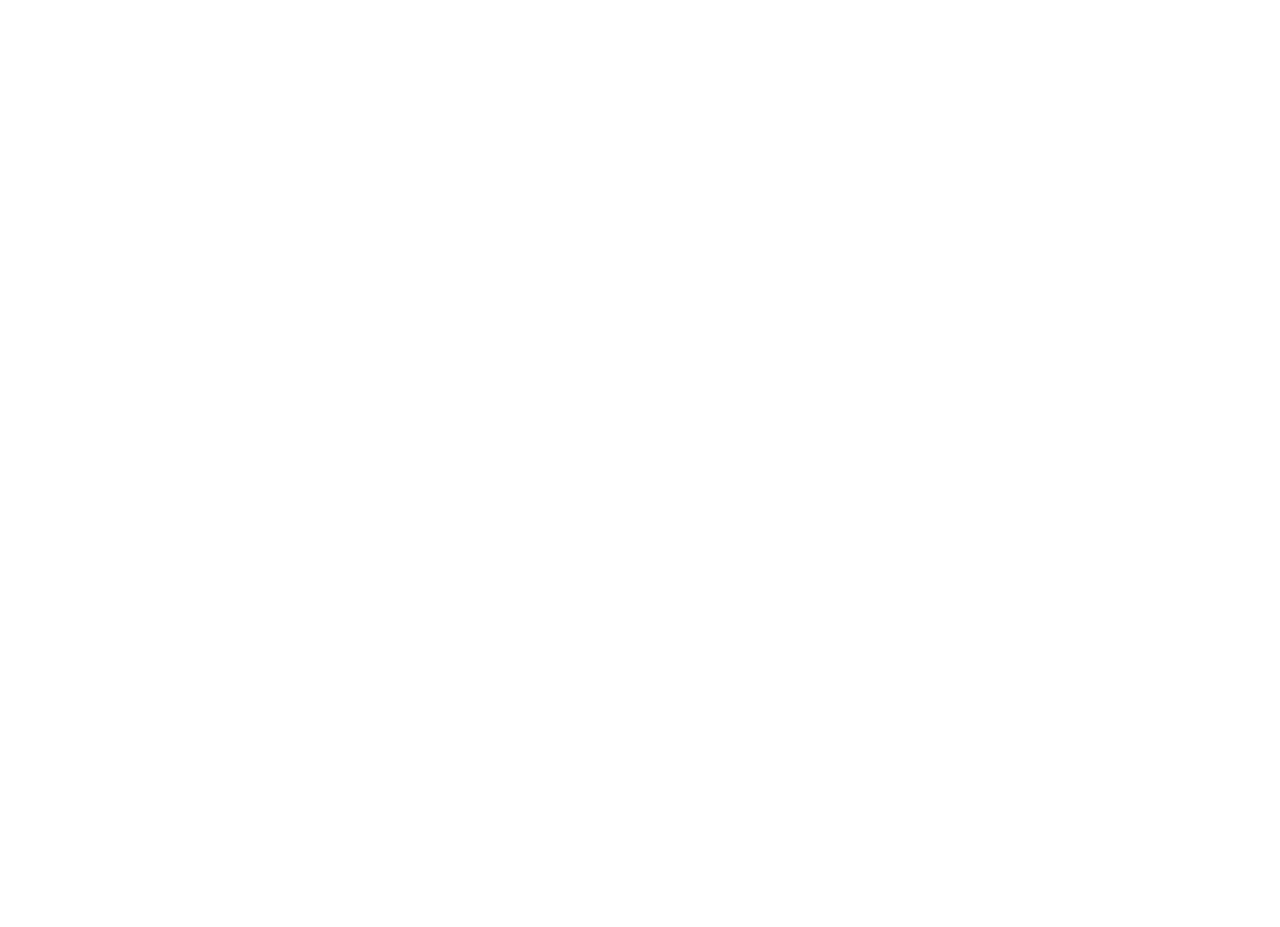
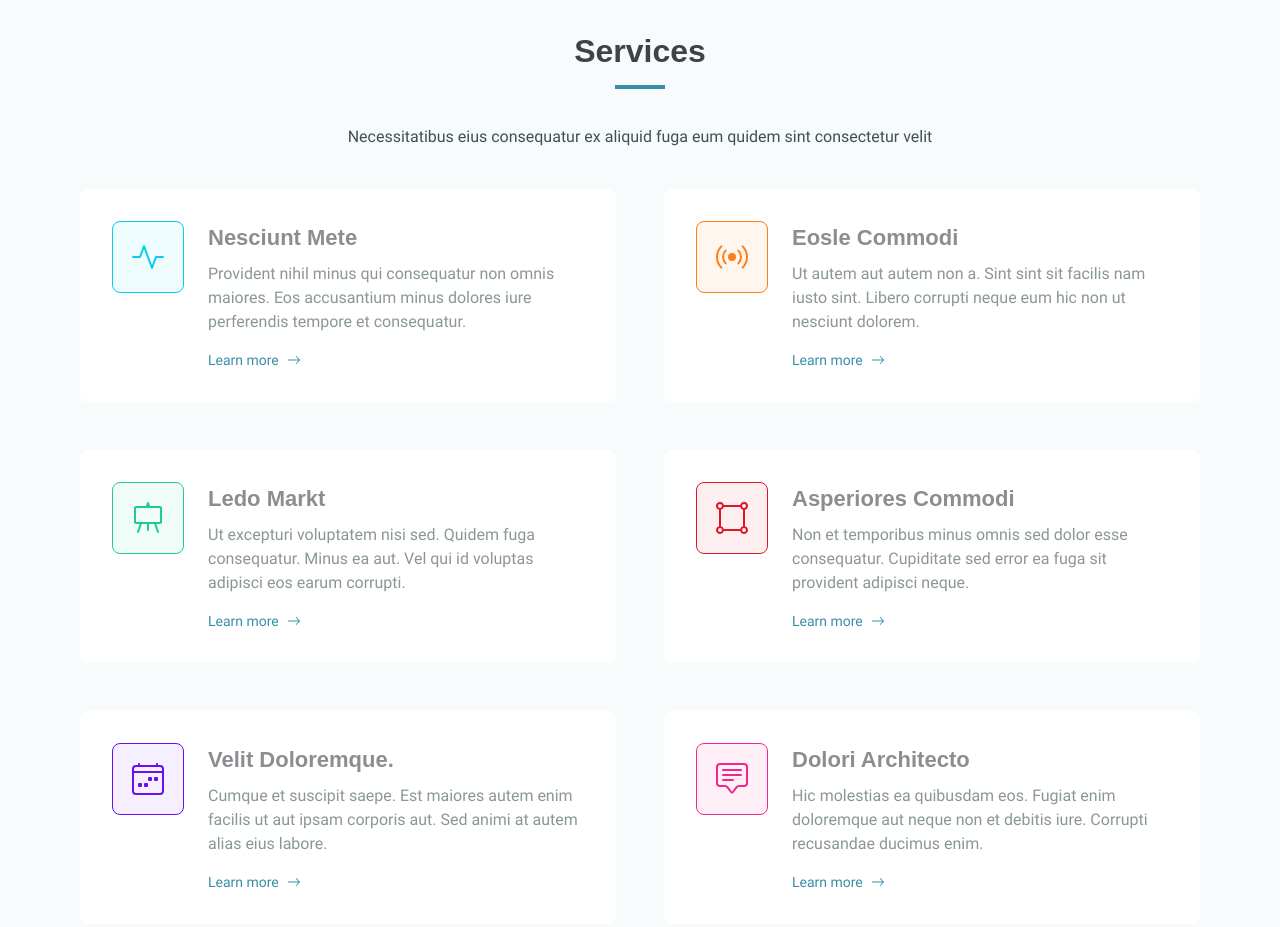
Before and after one commit to meet-bhimani/quick-start, a React (Vite) app: page / in a window 1280 px wide. Shown: the part 3940-4867 px from the top of the page. Before the commit the page ends 3895 px from the top, so only its background shows below. Built offline with nearby package versions, Linux system fonts and the light colour scheme; the HTML template or start-up script is replaced by a standard one; a web font is replaced by a local one.

Commit message:
[section]:add services section

```diff
--- a/src/App.tsx
+++ b/src/App.tsx
@@ -6,6 +6,7 @@
 import FeatureDetails from "./pages/sections/FeatureDetails";
 import FeaturedServices from "./pages/sections/FeaturedServices";
 import Features from "./pages/sections/Features";
+import Services from "./pages/sections/Services";
 
 function App() {
   return (
@@ -17,6 +18,7 @@
       <Companies />
       <Features />
       <FeatureDetails />
+      <Services />
     </>
   );
 }
--- /dev/null
+++ b/src/pages/sections/Services.tsx
@@ -0,0 +1,127 @@
+import { ReactElement } from "react";
+import SectionTitle from "../../components/common/SectionTitle";
+import {
+  BsActivity,
+  BsArrowRight,
+  BsBoundingBoxCircles,
+  BsBroadcast,
+  BsCalendar4Week,
+  BsChatSquareText,
+  BsEasel,
+} from "react-icons/bs";
+import { cn } from "../../utils/functions";
+
+type Service = {
+  id: number;
+  title: string;
+  description: string;
+  icon: ReactElement;
+  iconColor: string;
+};
+
+const ServicesData: Service[] = [
+  {
+    id: 1,
+    title: "Nesciunt Mete",
+    description:
+      "Provident nihil minus qui consequatur non omnis maiores. Eos accusantium minus dolores iure perferendis tempore et consequatur.",
+    icon: <BsActivity />,
+    iconColor: "#0dcaf0",
+  },
+  {
+    id: 2,
+    title: "Eosle Commodi",
+    description:
+      "Ut autem aut autem non a. Sint sint sit facilis nam iusto sint. Libero corrupti neque eum hic non ut nesciunt dolorem.",
+    icon: <BsBroadcast />,
+    iconColor: "#fd7e14",
+  },
+  {
+    id: 3,
+    title: "Ledo Markt",
+    description:
+      "Ut excepturi voluptatem nisi sed. Quidem fuga consequatur. Minus ea aut. Vel qui id voluptas adipisci eos earum corrupti.",
+    icon: <BsEasel />,
+    iconColor: "#20c997",
+  },
+  {
+    id: 4,
+    title: "Asperiores Commodi",
+    description:
+      "Non et temporibus minus omnis sed dolor esse consequatur. Cupiditate sed error ea fuga sit provident adipisci neque.",
+    icon: <BsBoundingBoxCircles />,
+    iconColor: "#df1529",
+  },
+  {
+    id: 5,
+    title: "Velit Doloremque.",
+    description:
+      "Cumque et suscipit saepe. Est maiores autem enim facilis ut aut ipsam corporis aut. Sed animi at autem alias eius labore.",
+    icon: <BsCalendar4Week />,
+    iconColor: "#6610f2",
+  },
+  {
+    id: 6,
+    title: "Dolori Architecto",
+    description:
+      "Hic molestias ea quibusdam eos. Fugiat enim doloremque aut neque non et debitis iure. Corrupti recusandae ducimus enim.",
+    icon: <BsChatSquareText />,
+    iconColor: "#f3268c",
+  },
+];
+
+const GenerateServiceCard = ({ id, icon, title, description, iconColor }: Service) => {
+  return (
+    <div
+      key={id}
+      className={cn(
+        "flex gap-4 group/service-card hover:shadow-custom rounded-lg w-full cursor-pointer p-8 bg-white duration-500"
+      )}>
+      <div>
+        <div
+          className='rounded-lg border size-[72px] flex items-center justify-center text-[32px] bg-opacity-20'
+          style={{ borderColor: iconColor, color: iconColor, backgroundColor: `${iconColor}11` }}>
+          {icon}
+        </div>
+      </div>
+      <div className='ml-2'>
+        <h2 className='text-heading text-opacity-60 group-hover/service-card:text-opacity-100 duration-300 font-semibold text-[22px] font-nunito'>
+          {title}
+        </h2>
+        <p className='text-default text-opacity-60 group-hover/service-card:text-opacity-100 duration-300 mt-2'>
+          {description}
+        </p>
+        <p className='text-primary text-opacity-100 group-hover/service-card:text-opacity-80 duration-300 mt-4 text-sm flex items-center gap-2'>
+          Learn more <BsArrowRight />
+        </p>
+      </div>
+    </div>
+  );
+};
+
+function Services() {
+  return (
+    <section id='services-section' className='bg-secondary bg-opacity-15 py-14 px-4 sm:px-20'>
+      <SectionTitle
+        title='Services'
+        subTitle='Necessitatibus eius consequatur ex aliquid fuga eum quidem sint consectetur velit'
+      />
+      <div className='mt-10 grid grid-cols-1 lg:grid-cols-2 gap-12'>
+        {ServicesData.map((service) => {
+          return (
+            <GenerateServiceCard
+              key={service.id}
+              id={service.id}
+              title={service.title}
+              description={service.description}
+              icon={service.icon}
+              iconColor={service.iconColor}
+            />
+          );
+        })}
+      </div>
+    </section>
+  );
+}
+
+export default Services;
```
